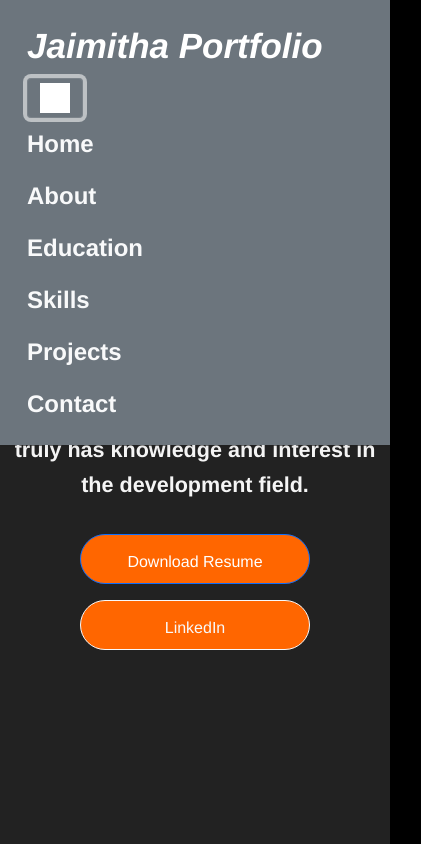
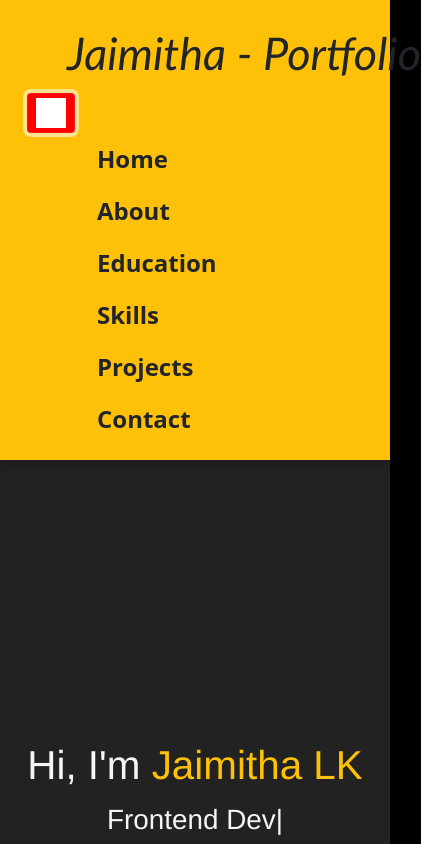
Before and after one commit to Jaimitha13/Portfolio, a plain HTML site: page index.html in a window 390 px wide. Both pictures are taken after a click on the button 55 px from the left and 97 px from the top of the page. Shown: the top 844 px of the page, 421 px wide, since content can reach past the window. Drawn offline with nearby package versions, Linux system fonts and the light colour scheme.

Commit message:
Modified a changes

```diff
--- a/index.css
+++ b/index.css
@@ -10,17 +10,35 @@ body {
     /* Dark Blue-Gray */
     padding: 15px;
     box-shadow: 0px 4px 10px rgba(0, 0, 0, 0.2);
+    color: #000000;
 }
+
+.navbar-toggler {
+    background-color: #ff0000;
+    /* Your desired background color */
+    padding: 0.25rem 0.5rem;
+    /* Adjust padding as needed */
+    border-radius: 0.25rem;
+    /* Optional: rounded corners */
+
+    color: #000000;
+}
+
 
 .nav-link {
     color: #000000;
     font-size: x-large;
+    font-weight: bold;
+
+
+    margin-left: 70px;
 }
 
 .navbar-brand {
-    font-size: 35px;
+    font-family: 'Gill Sans', 'Gill Sans MT', Calibri, 'Trebuchet MS', sans-serif;
+    font-size: 45px;
     font-style: italic;
-    color: whitesmoke;
+    margin-left: 40px;
 }
 
 /* Mobile Navbar */
--- a/index.html
+++ b/index.html
@@ -23,21 +23,20 @@
 
 <body>
     <!-- Navbar -->
-    <nav class="navbar navbar-expand-lg navbar-dark bg-secondary shadow-sm fixed-top">
-        <div class="container">
-            <a class="navbar-brand fw-bold" href="#">Jaimitha Portfolio</a>
-            <button class="navbar-toggler" type="button" data-bs-toggle="collapse" data-bs-target="#navbarNav">
+    <nav class="navbar navbar-expand-sm bg-warning navbar-dark">
+        <div class="container-fluid">
+            <a class="navbar-brand text-dark" href="#">Jaimitha - Portfolio</a>
+            <button class="navbar-toggler" type="button" data-bs-toggle="collapse" data-bs-target="#collapsibleNavbar">
                 <span class="navbar-toggler-icon"></span>
             </button>
-
-            <div class="collapse navbar-collapse justify-content-end" id="navbarNav">
+            <div class="collapse navbar-collapse" id="collapsibleNavbar">
                 <ul class="navbar-nav">
-                    <li class="nav-item"><a class="nav-link text-light" href="#home">Home</a></li>
-                    <li class="nav-item"><a class="nav-link text-light" href="#about">About</a></li>
-                    <li class="nav-item"><a class="nav-link text-light" href="#education">Education</a></li>
-                    <li class="nav-item"><a class="nav-link text-light" href="#skills">Skills</a></li>
-                    <li class="nav-item"><a class="nav-link text-light" href="#project">Projects</a></li>
-                    <li class="nav-item"><a class="nav-link text-light" href="#contact">Contact</a></li>
+                    <li class="nav-item"><a class="nav-link text-dark" href="#home">Home</a></li>
+                    <li class="nav-item"><a class="nav-link text-dark" href="#about">About</a></li>
+                    <li class="nav-item"><a class="nav-link text-dark" href="#education">Education</a></li>
+                    <li class="nav-item"><a class="nav-link text-dark" href="#skills">Skills</a></li>
+                    <li class="nav-item"><a class="nav-link text-dark" href="#project">Projects</a></li>
+                    <li class="nav-item"><a class="nav-link text-dark" href="#contact">Contact</a></li>
                 </ul>
             </div>
         </div>
@@ -305,7 +304,7 @@
                             Problem Solving
                         </label>
                         <div class="progress">
-                            <div class="progress-bar bg-primary" style="width: 85%">85%</div>
+                            <div class="progress-bar bg-dark" style="width: 75%">75%</div>
                         </div>
                     </div>
                 </div>
@@ -317,7 +316,7 @@
                             Logical Thinking
                         </label>
                         <div class="progress">
-                            <div class="progress-bar bg-primary" style="width: 85%">85%</div>
+                            <div class="progress-bar bg-warning" style="width: 75%">75%</div>
                         </div>
                     </div>
                 </div>
@@ -329,7 +328,7 @@
                             Creative ideas
                         </label>
                         <div class="progress">
-                            <div class="progress-bar bg-primary" style="width: 85%">85%</div>
+                            <div class="progress-bar bg-info" style="width: 85%">85%</div>
                         </div>
                     </div>
                 </div>
@@ -385,7 +384,7 @@
                     <p class="display-7">My project explains about the digital clock which is extremely used in modern
                         world now-a-days. Digital clock are
                         numerical formatted one and easy to use. This watch is opposite to analog clock. Hereby prompted
-                        by HTML, CSS,
+                        by HTML, CSS, Bootstrap,
                         Javascript. </p>
                     <a class="btn btn-primary" href="https://jaimitha13.github.io/Digital-clock/" role="button">Live
                         project</a>
```
